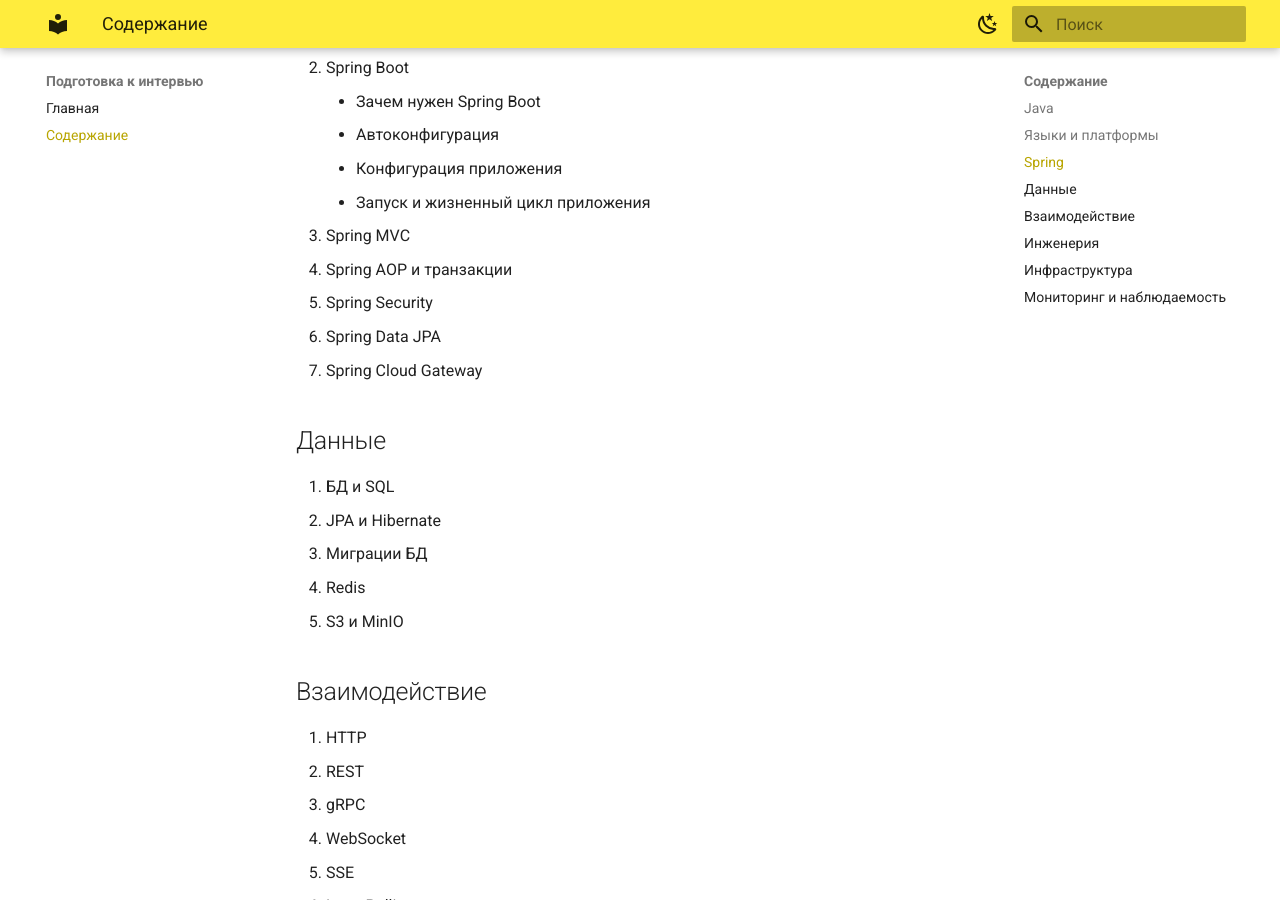
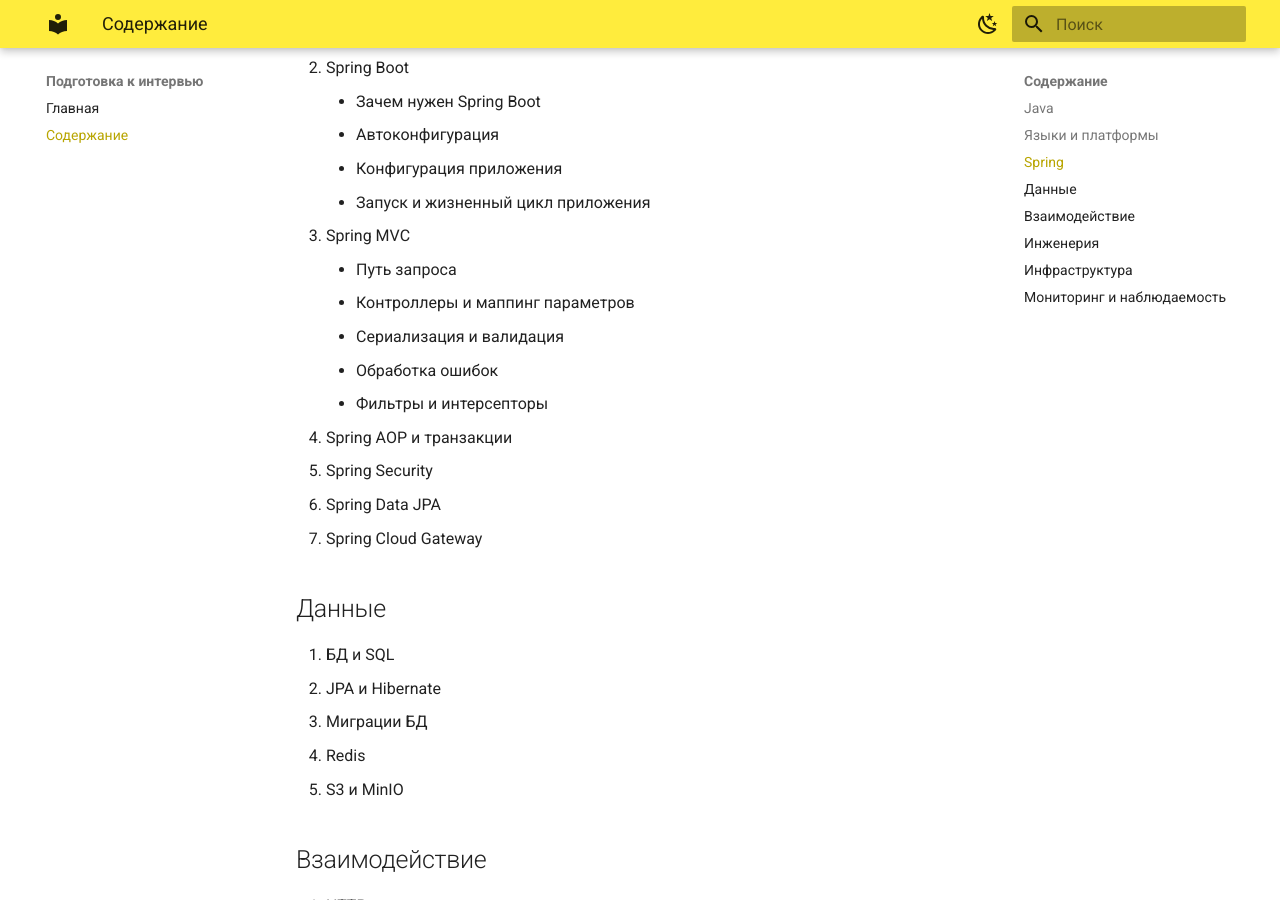
Before and after one commit to artem961/java-backend-notes, an MkDocs documentation site: the page built from docs/contents.md, in a window 1280 px wide and 900 px high, scrolled down 2069 px. Built offline with MkDocs 1.6.1 and Material for MkDocs 9.7.7, drawn with Linux system fonts in a browser that asks for light colours.

Commit message:
Определить состав раздела Spring MVC
Пять тем: путь запроса, контроллеры, сериализация и валидация,
обработка ошибок, фильтры и интерсепторы.

Co-Authored-By: Claude Opus 4.8 <noreply@anthropic.com>
Claude-Session: https://claude.ai/code/session_01Rwwmgvitp1riZs4MzwF2Zc

```diff
--- a/docs/contents.md
+++ b/docs/contents.md
@@ -66,6 +66,11 @@
     - Конфигурация приложения
     - Запуск и жизненный цикл приложения
 11. Spring MVC
+    - Путь запроса
+    - Контроллеры и маппинг параметров
+    - Сериализация и валидация
+    - Обработка ошибок
+    - Фильтры и интерсепторы
 12. Spring AOP и транзакции
 13. Spring Security
 14. Spring Data JPA
```
